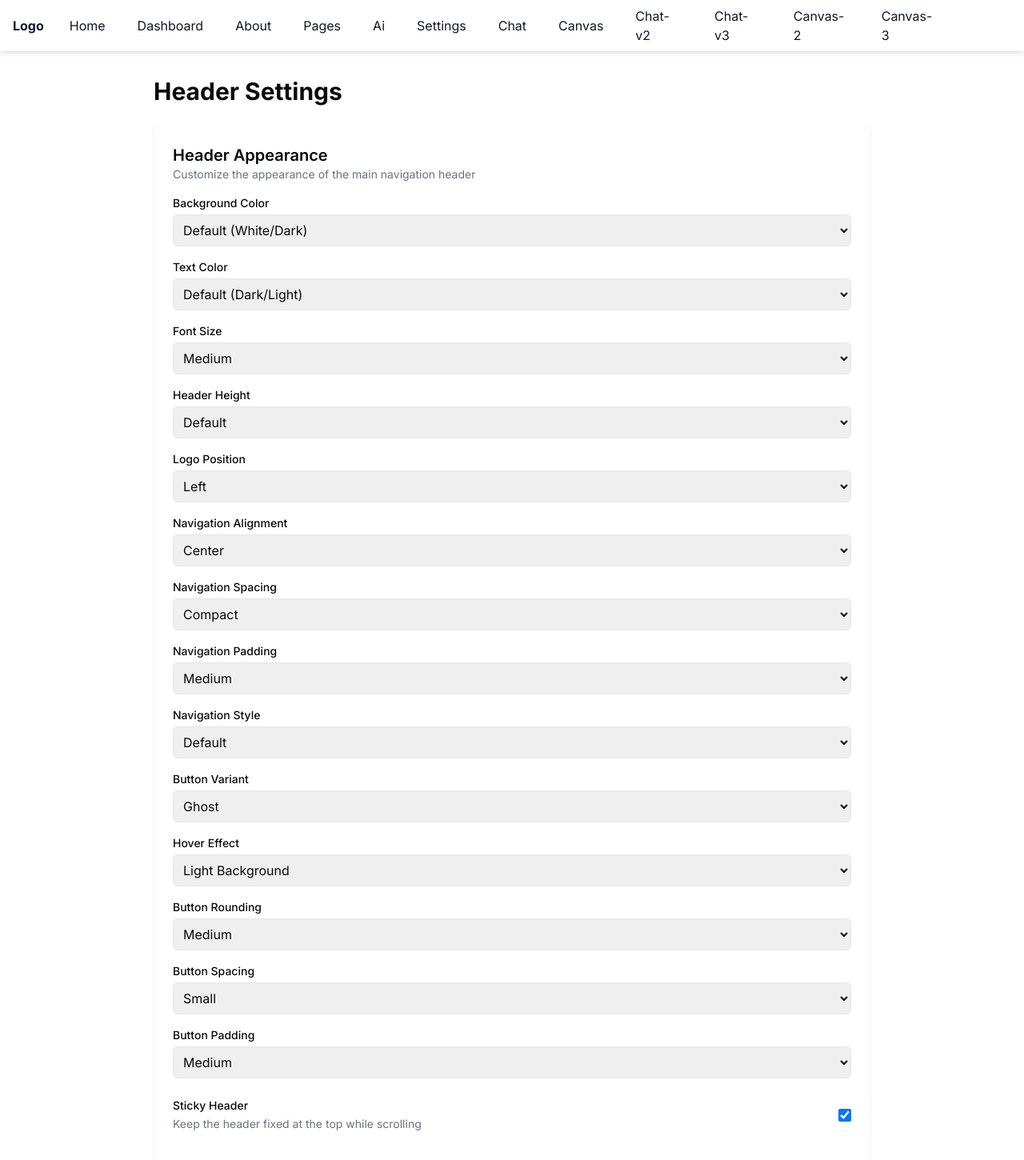
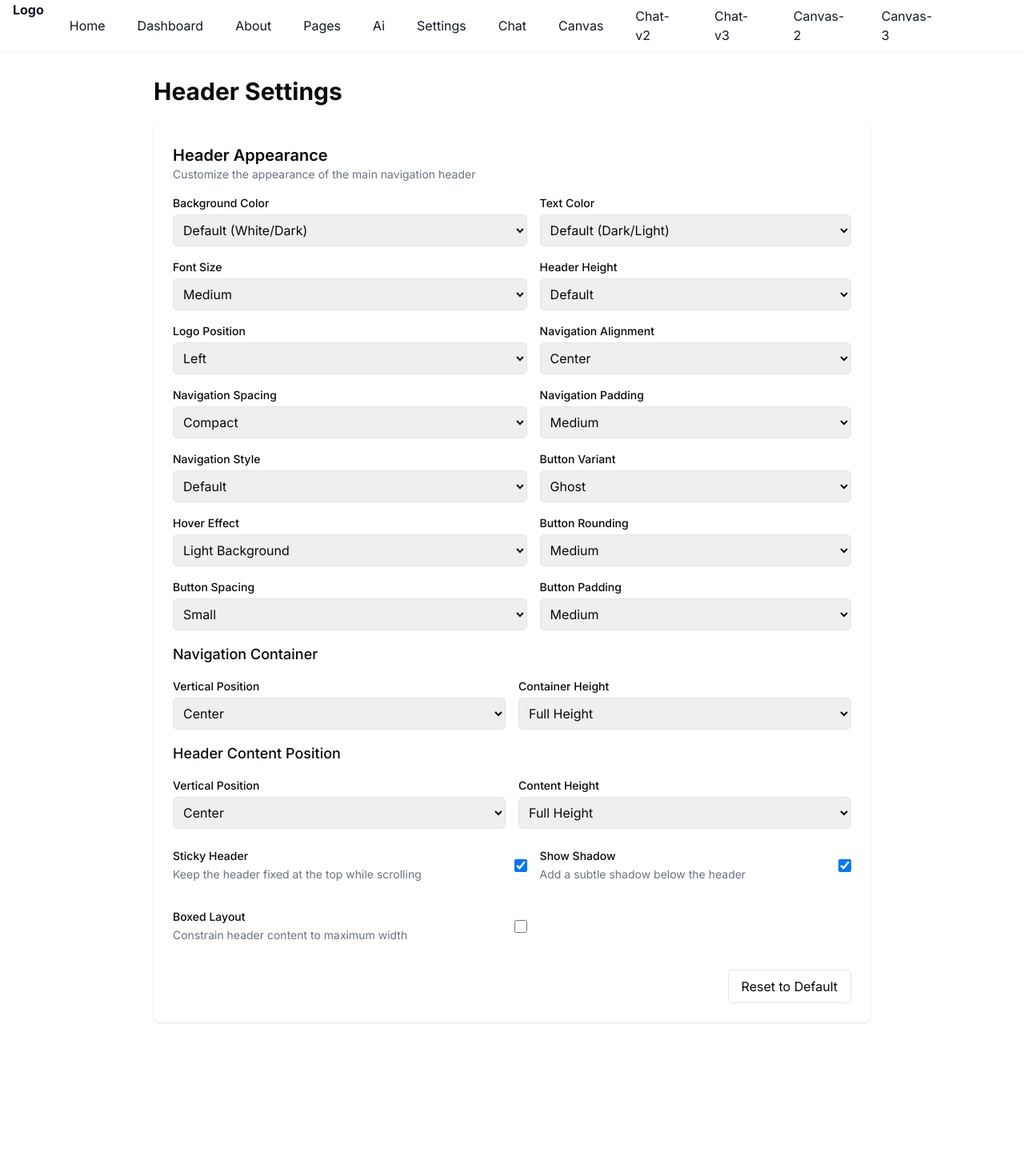
Before and after one commit to Paxien/my-next-app2, a Next.js app: page /settings/header in a window 1280 px wide. Shown: the top 1450 px of the page at 80% size. After the commit the page ends 1310 px from the top, so only its background shows below. Built offline with nearby package versions, Linux system fonts and the light colour scheme.

Commit message:
layout fix header settings update

```diff
--- a/src/app/(pages)/layout.tsx
+++ b/src/app/(pages)/layout.tsx
@@ -33,30 +33,32 @@ export default function PagesLayout({
       {/* Navigation */}
       <nav
         className={cn(
+          'w-full',
           settings.backgroundColor,
           settings.textColor,
-          settings.height !== 'custom' && settings.height,
-          'w-full transition-all duration-200',
+          settings.height,
           settings.isSticky && 'sticky top-0 z-50',
-          settings.showShadow && 'shadow-md',
+          settings.showShadow && 'shadow-sm',
           settings.borderBottom && 'border-b',
           settings.borderColor,
+          settings.opacity !== 100 && `opacity-${settings.opacity}`,
           settings.blur && settings.blurStrength
         )}
-        style={headerStyle}
       >
         <div className={cn(
+          'flex h-full',
+          settings.padding,
           'w-full mx-auto',
           settings.isBoxed ? settings.maxWidth : '',
-          settings.padding
         )}>
           <div className={cn(
-            'flex h-full items-center',
-            settings.contentAlignment,
+            'flex w-full',
+            settings.headerContentPosition,
+            settings.headerContentHeight,
             settings.isBoxed ? '' : settings.maxWidth + ' mx-auto'
           )}>
             <div className={cn(
-              'flex items-center w-full',
+              'flex w-full',
               settings.navAlignment === 'center' ? 'justify-center' : 'justify-between'
             )}>
               <div className={cn(
--- a/src/app/(pages)/settings/header/page.tsx
+++ b/src/app/(pages)/settings/header/page.tsx
@@ -94,6 +94,33 @@ const buttonPaddingOptions = [
   { value: 'px-4 py-2', label: 'Medium' },
   { value: 'px-5 py-2.5', label: 'Large' },
   { value: 'px-6 py-3', label: 'Extra Large' },
+];
+
+const containerPositionOptions = [
+  { value: 'items-start', label: 'Top' },
+  { value: 'items-center', label: 'Center' },
+  { value: 'items-end', label: 'Bottom' },
+  { value: 'items-stretch', label: 'Stretch' },
+];
+
+const containerHeightOptions = [
+  { value: 'h-auto', label: 'Auto' },
+  { value: 'h-full', label: 'Full Height' },
+  { value: 'h-3/4', label: '75% Height' },
+  { value: 'h-1/2', label: '50% Height' },
+];
+
+const headerPositionOptions = [
+  { value: 'items-start', label: 'Top' },
+  { value: 'items-center', label: 'Center' },
+  { value: 'items-end', label: 'Bottom' },
+];
+
+const headerHeightOptions = [
+  { value: 'h-full', label: 'Full Height' },
+  { value: 'h-[80%]', label: '80% Height' },
+  { value: 'h-[60%]', label: '60% Height' },
+  { value: 'h-[40%]', label: '40% Height' },
 ];
 
 export default function HeaderSettingsPage() {
@@ -325,6 +352,76 @@ export default function HeaderSettingsPage() {
                   </select>
                 </div>
 
+                <div className="col-span-2">
+                  <h3 className="text-lg font-medium mb-4">Navigation Container</h3>
+                  <div className="grid grid-cols-2 gap-4">
+                    <div>
+                      <label className="block text-sm font-medium mb-1">Vertical Position</label>
+                      <select
+                        value={settings.navContainerPosition}
+                        onChange={(e) => updateSettings({ navContainerPosition: e.target.value })}
+                        className="w-full p-2 border rounded-md dark:bg-gray-700 dark:border-gray-600"
+                      >
+                        {containerPositionOptions.map((option) => (
+                          <option key={option.value} value={option.value}>
+                            {option.label}
+                          </option>
+                        ))}
+                      </select>
+                    </div>
+
+                    <div>
+                      <label className="block text-sm font-medium mb-1">Container Height</label>
+                      <select
+                        value={settings.navContainerHeight}
+                        onChange={(e) => updateSettings({ navContainerHeight: e.target.value })}
+                        className="w-full p-2 border rounded-md dark:bg-gray-700 dark:border-gray-600"
+                      >
+                        {containerHeightOptions.map((option) => (
+                          <option key={option.value} value={option.value}>
+                            {option.label}
+                          </option>
+                        ))}
+                      </select>
+                    </div>
+                  </div>
+                </div>
+
+                <div className="col-span-2">
+                  <h3 className="text-lg font-medium mb-4">Header Content Position</h3>
+                  <div className="grid grid-cols-2 gap-4">
+                    <div>
+                      <label className="block text-sm font-medium mb-1">Vertical Position</label>
+                      <select
+                        value={settings.headerContentPosition}
+                        onChange={(e) => updateSettings({ headerContentPosition: e.target.value })}
+                        className="w-full p-2 border rounded-md dark:bg-gray-700 dark:border-gray-600"
+                      >
+                        {headerPositionOptions.map((option) => (
+                          <option key={option.value} value={option.value}>
+                            {option.label}
+                          </option>
+                        ))}
+                      </select>
+                    </div>
+
+                    <div>
+                      <label className="block text-sm font-medium mb-1">Content Height</label>
+                      <select
+                        value={settings.headerContentHeight}
+                        onChange={(e) => updateSettings({ headerContentHeight: e.target.value })}
+                        className="w-full p-2 border rounded-md dark:bg-gray-700 dark:border-gray-600"
+                      >
+                        {headerHeightOptions.map((option) => (
+                          <option key={option.value} value={option.value}>
+                            {option.label}
+                          </option>
+                        ))}
+                      </select>
+                    </div>
+                  </div>
+                </div>
+
                 <div className="flex items-center justify-between py-2">
                   <div>
                     <label className="block text-sm font-medium">Sticky Header</label>
--- a/src/lib/store/header-settings-store.ts
+++ b/src/lib/store/header-settings-store.ts
@@ -30,6 +30,8 @@ interface HeaderSettings {
   navButtonPadding: string;
   navContainerPosition: string;
   navContainerHeight: string;
+  headerContentPosition: string;
+  headerContentHeight: string;
 }
 
 interface HeaderSettingsStore {
@@ -67,6 +69,8 @@ const defaultSettings: HeaderSettings = {
   navButtonPadding: 'px-4 py-2',
   navContainerPosition: 'items-center',
   navContainerHeight: 'h-full',
+  headerContentPosition: 'items-center',
+  headerContentHeight: 'h-full',
 };
 
 export const useHeaderSettings = create<HeaderSettingsStore>()(
```
